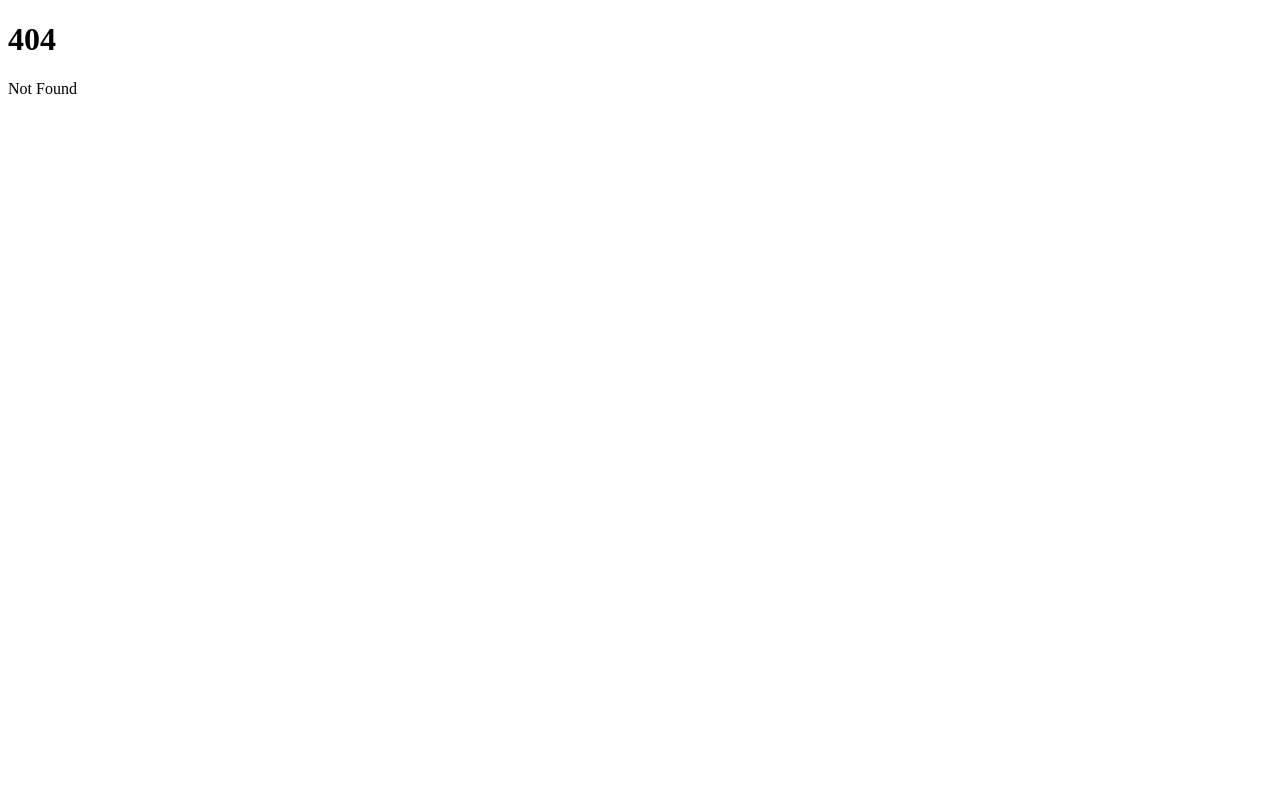
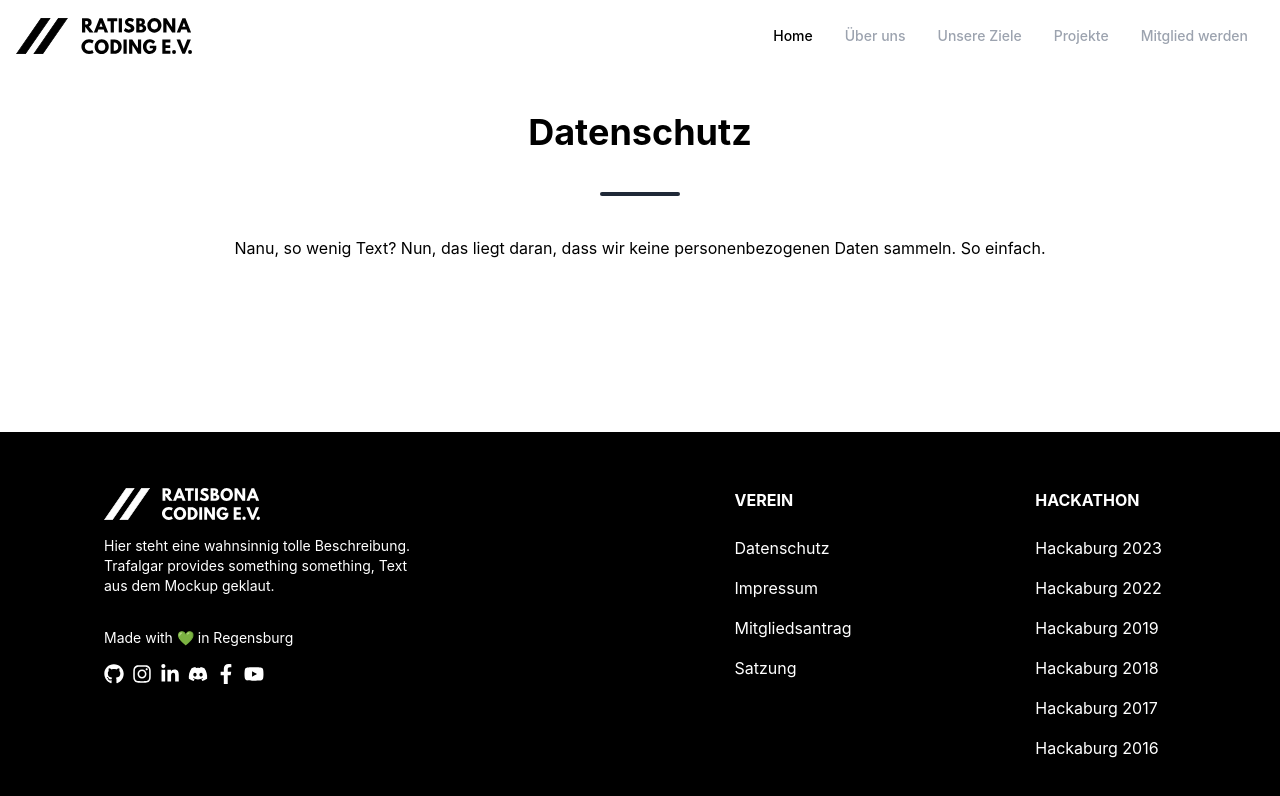
Before and after one commit to ratisbona-coding/website, a SvelteKit app: page /datenschutz in a window 1280 px wide. Before the commit this address had no page. Shown: the top 796 px of the page. Built offline with nearby package versions, Linux system fonts and the light colour scheme.

Commit message:
feat: add Datenschutz

```diff
--- a/src/routes/components/Footer.svelte
+++ b/src/routes/components/Footer.svelte
@@ -94,7 +94,7 @@
 							<a href="/impressum" class="hover:underline">Impressum</a>
 						</li>
 						<li class="mb-4">
-							<a href="#datenschutz" class="hover:underline">Mitgliedsantrag</a>
+							<a href="/datenschutz" class="hover:underline">Mitgliedsantrag</a>
 						</li>
 						<li class="mb-4">
 							<a href="#datenschutz" class="hover:underline">Satzung</a>
--- /dev/null
+++ b/src/routes/datenschutz/+page.svelte
@@ -0,0 +1,15 @@
+<script>
+	import './../../app.css';
+	import 'flowbite/dist/flowbite.css';
+	import Nav from '../components/Nav.svelte';
+	import Footer from '../components/Footer.svelte';
+	import Content from './Content.svelte';
+</script>
+
+<div class="container mx-auto">
+	<Nav />
+	<Content />
+</div>
+<div class="fixed bottom-0 w-full">
+	<Footer />
+</div>
--- /dev/null
+++ b/src/routes/datenschutz/Content.svelte
@@ -0,0 +1,10 @@
+<script>
+	import BaseComponent from '../components/BaseComponent.svelte';
+</script>
+
+<BaseComponent headline={'Datenschutz'} id={'datenschutz'}>
+	<section class="text-center">
+		Nanu, so wenig Text? Nun, das liegt daran, dass wir keine personenbezogenen Daten sammeln. So
+		einfach.
+	</section>
+</BaseComponent>
```
Also changed, not shown: 1 other file (tests, documents, lock files or other folders).
